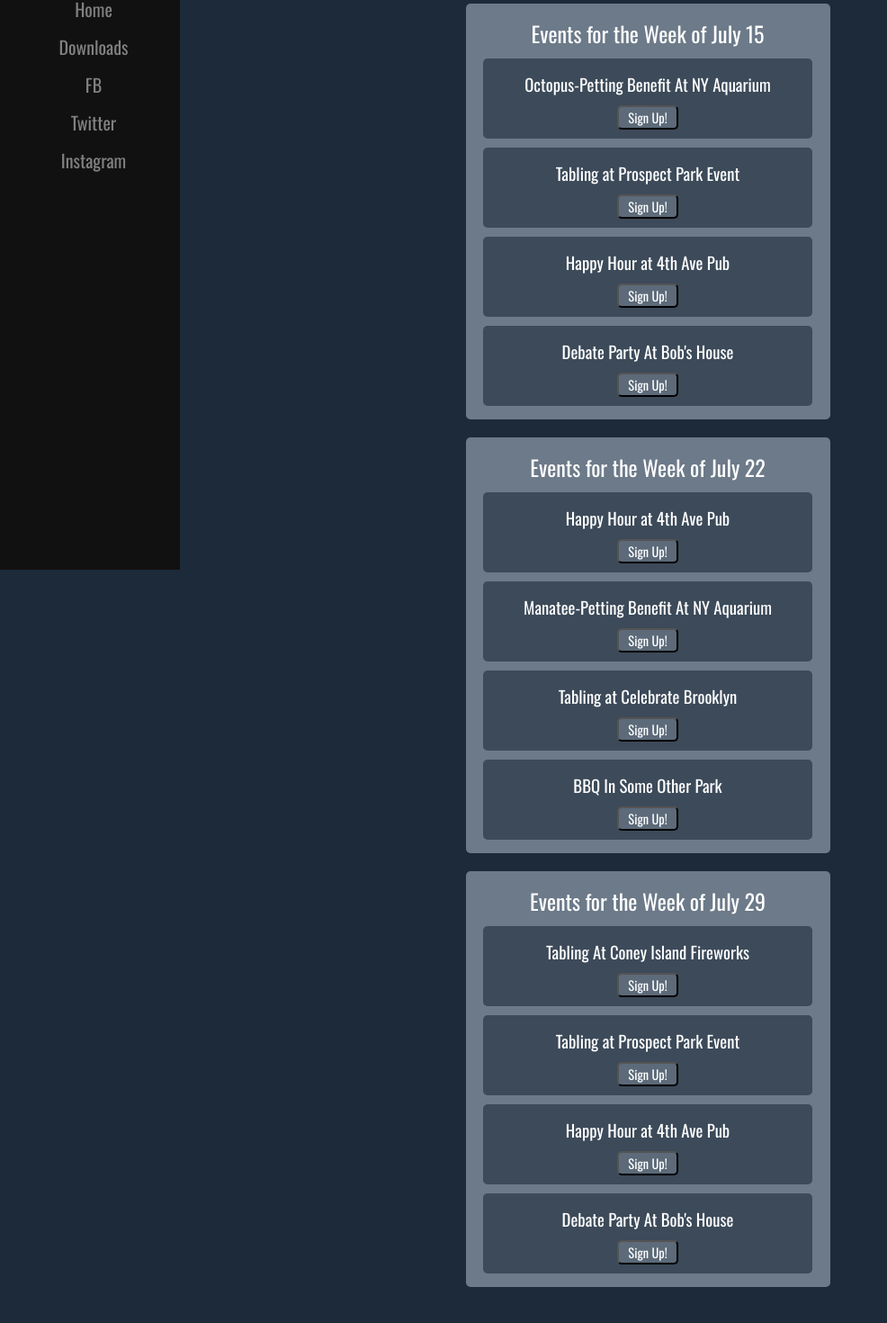
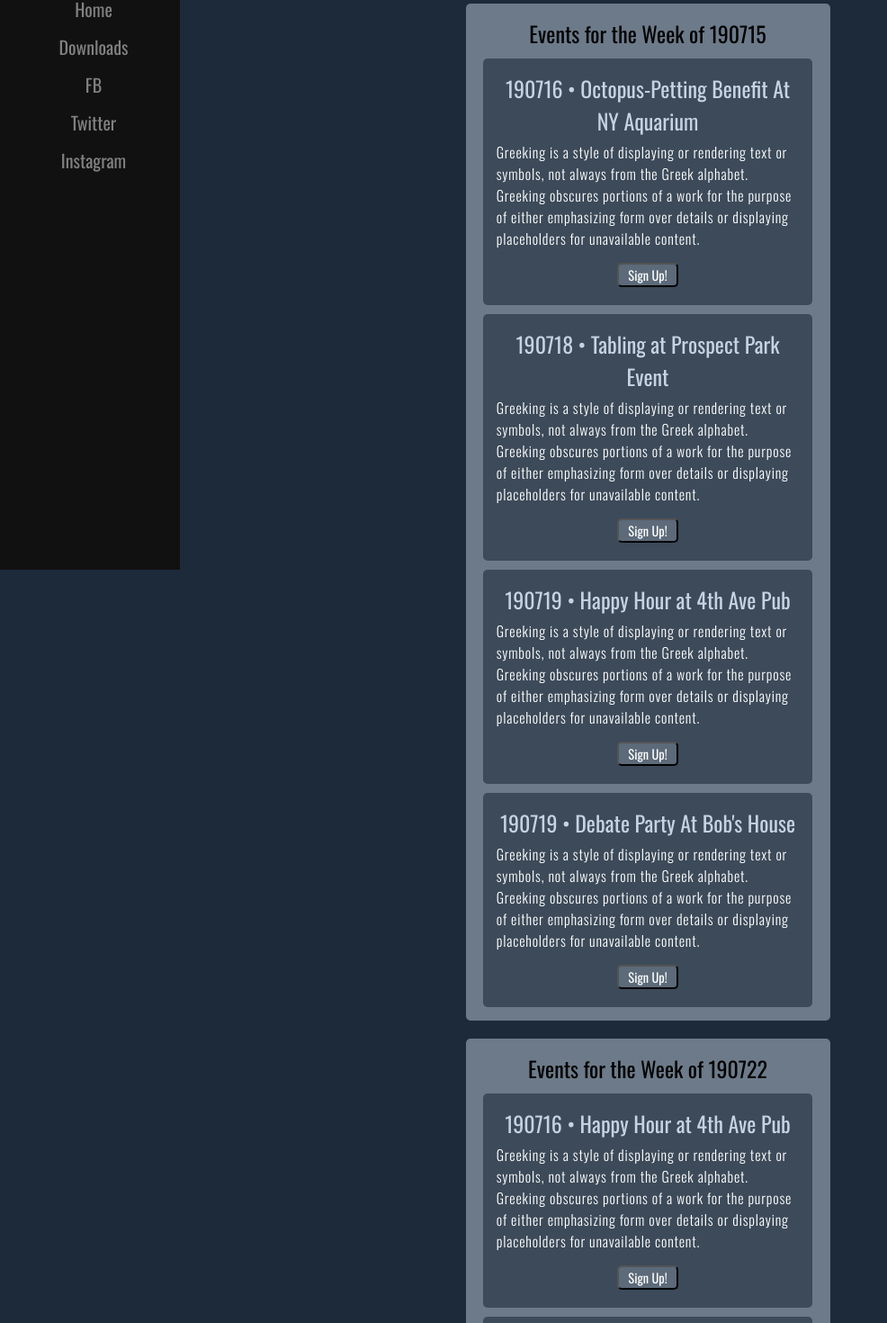
Before and after one commit to giacomo9999/BK-For-Warren-POC, a React (Create React App) app: page / in a window 1280 px wide. Shown: the part 187-1657 px from the top of the page at 90% size, without its empty margins (0-986 px from the left). Before the commit the page ends 1627 px from the top, so only its background shows below. Built offline with nearby package versions, Linux system fonts and the light colour scheme.

Commit message:
Reorganized DB, styled components.

```diff
--- a/src/App.css
+++ b/src/App.css
@@ -51,9 +51,20 @@ h4 {
   font-weight: 400;
   text-align: center;
   /* color 11 */
+  color: #C5D3E2;
+  padding: 0;
+  margin: 5px;
+}
+
+
+p {
+  font-weight: 300;
+  text-align: left;
+  /* color 11 */
   color: white;
   padding: 0;
   margin: 5px;
+  letter-spacing: 0.05em;
 }
 
 .dark {
@@ -129,7 +140,6 @@ h4 {
 
 /* On screens that are less than 700px wide, make the sidebar into a topbar and display the bar vertically, instead of horizontally */
 @media screen and (max-width: 700px) {
-
   .logo {
     padding: 20px;
     width: 175px;
@@ -155,8 +165,6 @@ h4 {
     float: none;
     font-size: 1em;
   }
-
-
 
   .container-outer {
     width: 90%;
--- a/src/App.js
+++ b/src/App.js
@@ -9,37 +9,121 @@ class App extends Component {
   state = {
     eventDB: [
       {
-        weekName: "July 15",
+        weekId: 190715,
         events: [
-          "Octopus-Petting Benefit At NY Aquarium",
-          "Tabling at Prospect Park Event",
-          "Happy Hour at 4th Ave Pub",
-          "Debate Party At Bob's House"
+          {
+            eventId: 100,
+            eventDate: 190716,
+            eventName: "Octopus-Petting Benefit At NY Aquarium",
+            eventDescription:
+              "Greeking is a style of displaying or rendering text or symbols, not always from the Greek alphabet. Greeking obscures portions of a work for the purpose of either emphasizing form over details or displaying placeholders for unavailable content.",
+            attendees: []
+          },
+          {
+            eventId: 101,
+            eventDate: 190718,
+            eventName: "Tabling at Prospect Park Event",
+            eventDescription:
+              "Greeking is a style of displaying or rendering text or symbols, not always from the Greek alphabet. Greeking obscures portions of a work for the purpose of either emphasizing form over details or displaying placeholders for unavailable content.",
+            attendees: []
+          },
+          {
+            eventId: 102,
+            eventDate: 190719,
+            eventName: "Happy Hour at 4th Ave Pub",
+            eventDescription:
+              "Greeking is a style of displaying or rendering text or symbols, not always from the Greek alphabet. Greeking obscures portions of a work for the purpose of either emphasizing form over details or displaying placeholders for unavailable content.",
+            attendees: []
+          },
+          {
+            eventId: 103,
+            eventDate: 190719,
+            eventName: "Debate Party At Bob's House",
+            eventDescription:
+              "Greeking is a style of displaying or rendering text or symbols, not always from the Greek alphabet. Greeking obscures portions of a work for the purpose of either emphasizing form over details or displaying placeholders for unavailable content.",
+            attendees: []
+          }
         ]
       },
       {
-        weekName: "July 22",
+        weekId: 190722,
         events: [
-          "Happy Hour at 4th Ave Pub",
-          "Manatee-Petting Benefit At NY Aquarium",
-          "Tabling at Celebrate Brooklyn",
-          "BBQ In Some Other Park"
+          {
+            eventId: 100,
+            eventDate: 190716,
+            eventName: "Happy Hour at 4th Ave Pub",
+            eventDescription:
+              "Greeking is a style of displaying or rendering text or symbols, not always from the Greek alphabet. Greeking obscures portions of a work for the purpose of either emphasizing form over details or displaying placeholders for unavailable content.",
+            attendees: []
+          },
+          {
+            eventId: 101,
+            eventDate: 190718,
+            eventName: "Manatee-Petting Benefit At NY Aquarium",
+            eventDescription:
+              "Greeking is a style of displaying or rendering text or symbols, not always from the Greek alphabet. Greeking obscures portions of a work for the purpose of either emphasizing form over details or displaying placeholders for unavailable content.",
+            attendees: []
+          },
+          {
+            eventId: 102,
+            eventDate: 190719,
+            eventName: "Tabling at Celebrate Brooklyn",
+            eventDescription:
+              "Greeking is a style of displaying or rendering text or symbols, not always from the Greek alphabet. Greeking obscures portions of a work for the purpose of either emphasizing form over details or displaying placeholders for unavailable content.",
+            attendees: []
+          },
+          {
+            eventId: 103,
+            eventDate: 190719,
+            eventName: "BBQ In Some Other Park",
+            eventDescription:
+              "Greeking is a style of displaying or rendering text or symbols, not always from the Greek alphabet. Greeking obscures portions of a work for the purpose of either emphasizing form over details or displaying placeholders for unavailable content.",
+            attendees: []
+          }
         ]
       },
       {
-        weekName: "July 29",
+        weekId: 190729,
         events: [
-          "Tabling At Coney Island Fireworks",
-          "Tabling at Prospect Park Event",
-          "Happy Hour at 4th Ave Pub",
-          "Debate Party At Bob's House"
+          {
+            eventId: 100,
+            eventDate: 190716,
+            eventName: "Tabling At Coney Island Fireworks",
+            eventDescription:
+              "Greeking is a style of displaying or rendering text or symbols, not always from the Greek alphabet. Greeking obscures portions of a work for the purpose of either emphasizing form over details or displaying placeholders for unavailable content.",
+            attendees: []
+          },
+          {
+            eventId: 101,
+            eventDate: 190718,
+            eventName: "Tabling at Prospect Park Event",
+            eventDescription:
+              "Greeking is a style of displaying or rendering text or symbols, not always from the Greek alphabet. Greeking obscures portions of a work for the purpose of either emphasizing form over details or displaying placeholders for unavailable content.",
+            attendees: []
+          },
+          {
+            eventId: 102,
+            eventDate: 190719,
+            eventName: "Happy Hour at 4th Ave Pub",
+            eventDescription:
+              "Greeking is a style of displaying or rendering text or symbols, not always from the Greek alphabet. Greeking obscures portions of a work for the purpose of either emphasizing form over details or displaying placeholders for unavailable content.",
+            attendees: []
+          },
+          {
+            eventId: 103,
+            eventDate: 190719,
+            eventName: "Debate Party At Bob's House",
+            eventDescription:
+              "Greeking is a style of displaying or rendering text or symbols, not always from the Greek alphabet. Greeking obscures portions of a work for the purpose of either emphasizing form over details or displaying placeholders for unavailable content.",
+            attendees: []
+          }
         ]
       }
     ]
   };
   render() {
     const weekArray = this.state.eventDB.map((week, index) => (
-      <Week key={index} weekName={week.weekName} weekEvents={week.events} />
+      <Week key={index} weekId={week.weekId} weekEvents={week.events} />
     ));
     return (
       <div className="App">
--- a/src/Event.js
+++ b/src/Event.js
@@ -3,9 +3,11 @@ import React from "react";
 const Event = props => {
   return (
     <div className="container-inner">
-      <h3>{props.eventTitle}</h3>
-      <div className="spacer5"/>
+      <h2>{`${props.eventDate}  • ${props.eventName}`}</h2>
+      <p>{props.eventDescription}</p>
+      <div className="spacer10" />
       <button>Sign Up!</button>
+      <div className="spacer10" />
     </div>
   );
 };
--- a/src/Week.js
+++ b/src/Week.js
@@ -2,13 +2,24 @@ import React from "react";
 import Event from "./Event";
 
 const Week = props => {
-  const eventMap = props.weekEvents.map((event, index) => (
-    <Event key={index} eventTitle={props.weekEvents[index]} />
-  ));
+  const eventMap = props.weekEvents.map((event, index) => {
+    console.log("Event: ", event.eventName);
+    return (
+      <Event
+        key={index}
+        eventName={event.eventName}
+        eventId={event.eventId}
+        eventDate={event.eventDate}
+        eventDescription={event.eventDescription}
+        attendees={event.attendees}
+      />
+    );
+  });
+
   console.log(props);
   return (
     <div className="container-outer">
-      <h2>Events for the Week of {props.weekName}</h2>
+      <h2 className="dark">Events for the Week of {props.weekId}</h2>
       <div>{eventMap}</div>
     </div>
   );
```
